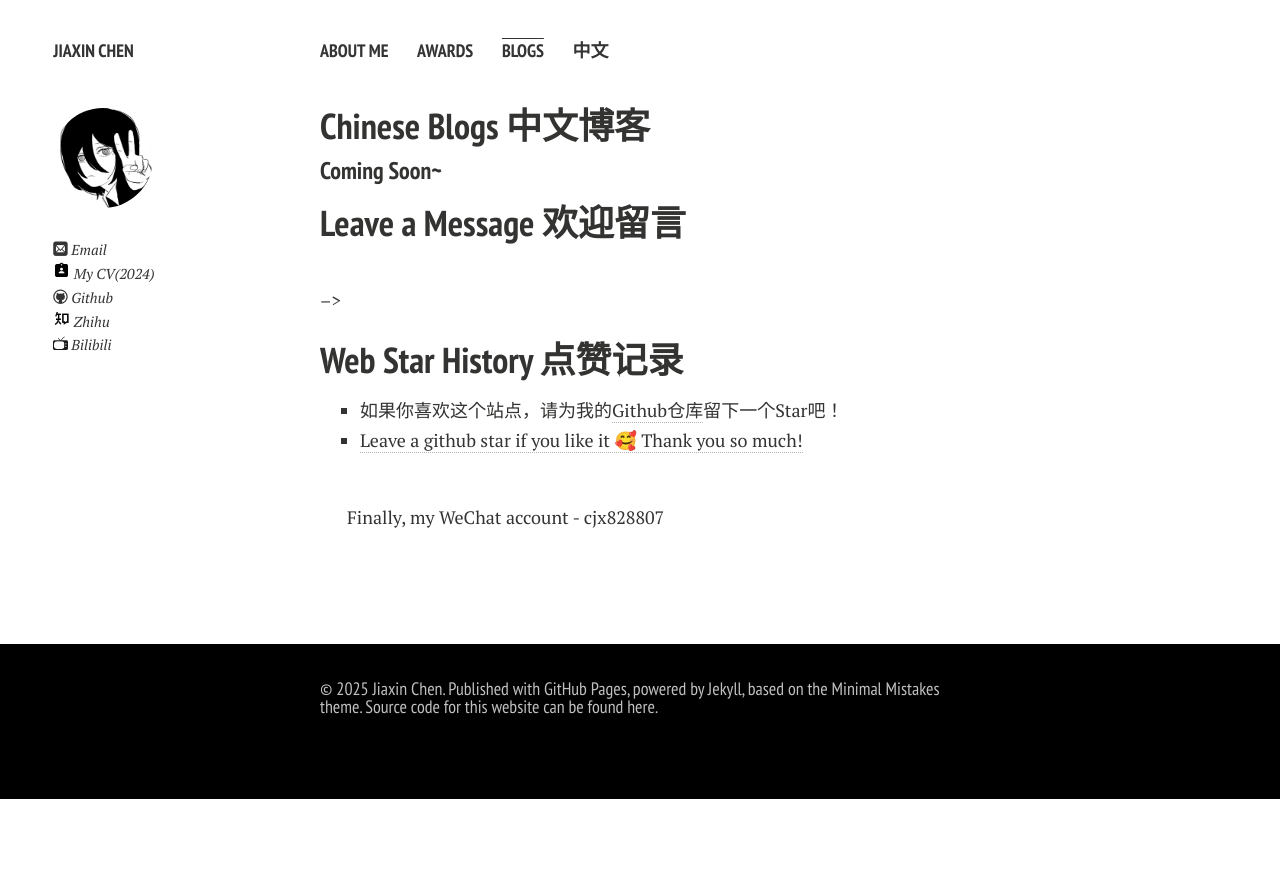
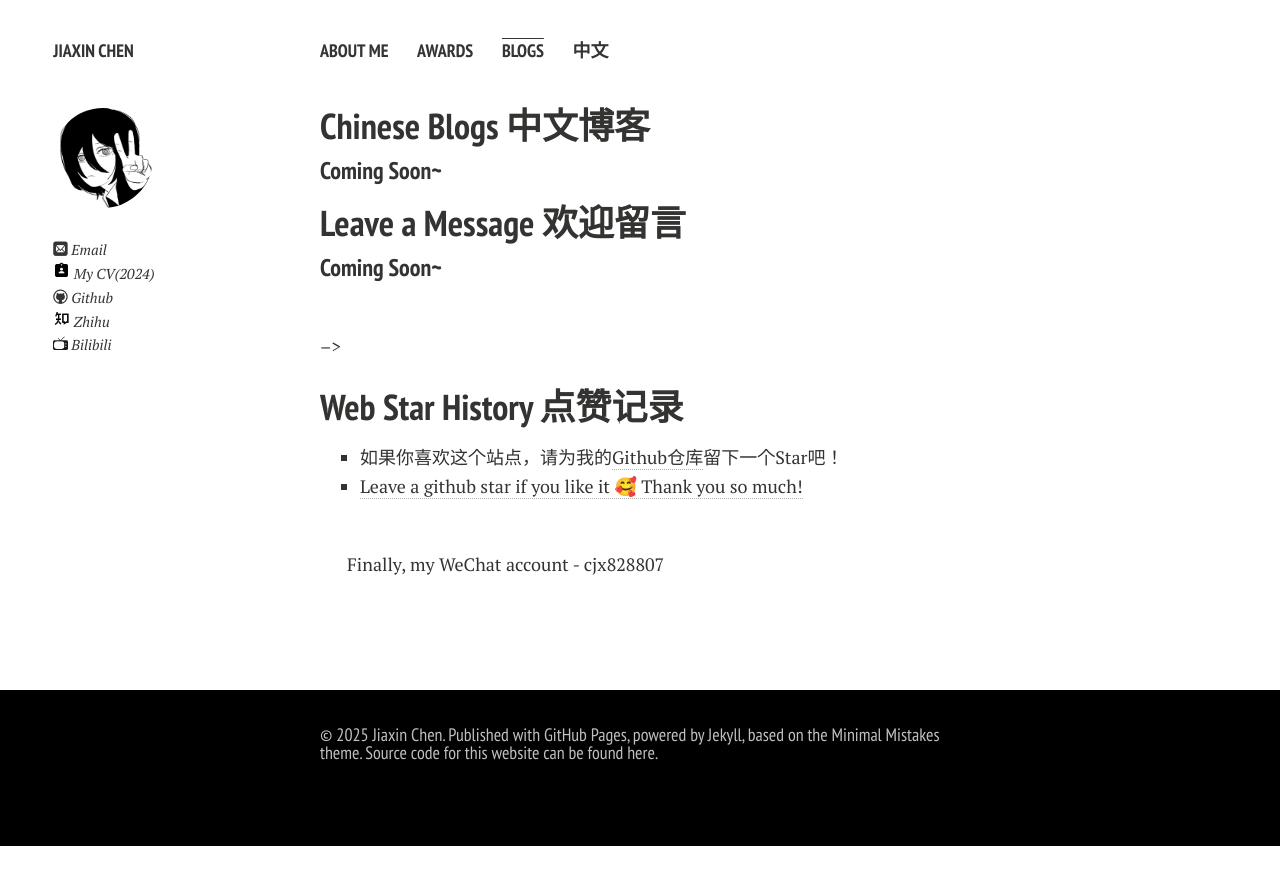
Before and after one commit to PlutoKirito/PlutoKirito.github.io, a Jekyll site: the page built from blogs.md, in a window 1280 px wide. Shown: the top 885 px of the page. Built offline with Jekyll 4.4.1, drawn with Linux system fonts in a browser that asks for light colours; nearby versions of some CDN libraries; comment, search, counter and statistics services are not loaded; a style sheet for code colours, icons or effects is not loaded.

Commit message:
chore:Fixed an indent error

```diff
--- a/blogs.md
+++ b/blogs.md
@@ -10,6 +10,7 @@ title: Blogs
 
 ## Leave a Message 欢迎留言
 
+### Coming Soon~
 <!-- <br>
 
 {% include disqus.html %}
@@ -22,6 +23,7 @@ title: Blogs
 - [Leave a github star if you like it 🥰 Thank you so much!](https://github.com/PlutoKirito/PlutoKirito.github.io)
 
 <br>
+
 <!-- [![Star History Chart](https://api.star-history.com/svg?repos=PlutoKirito/PlutoKirito.github.io&type=Date)](https://star-history.com/#PlutoKirito/PlutoKirito.github.io&Date) -->
 
 Finally, my WeChat account - cjx828807
```
